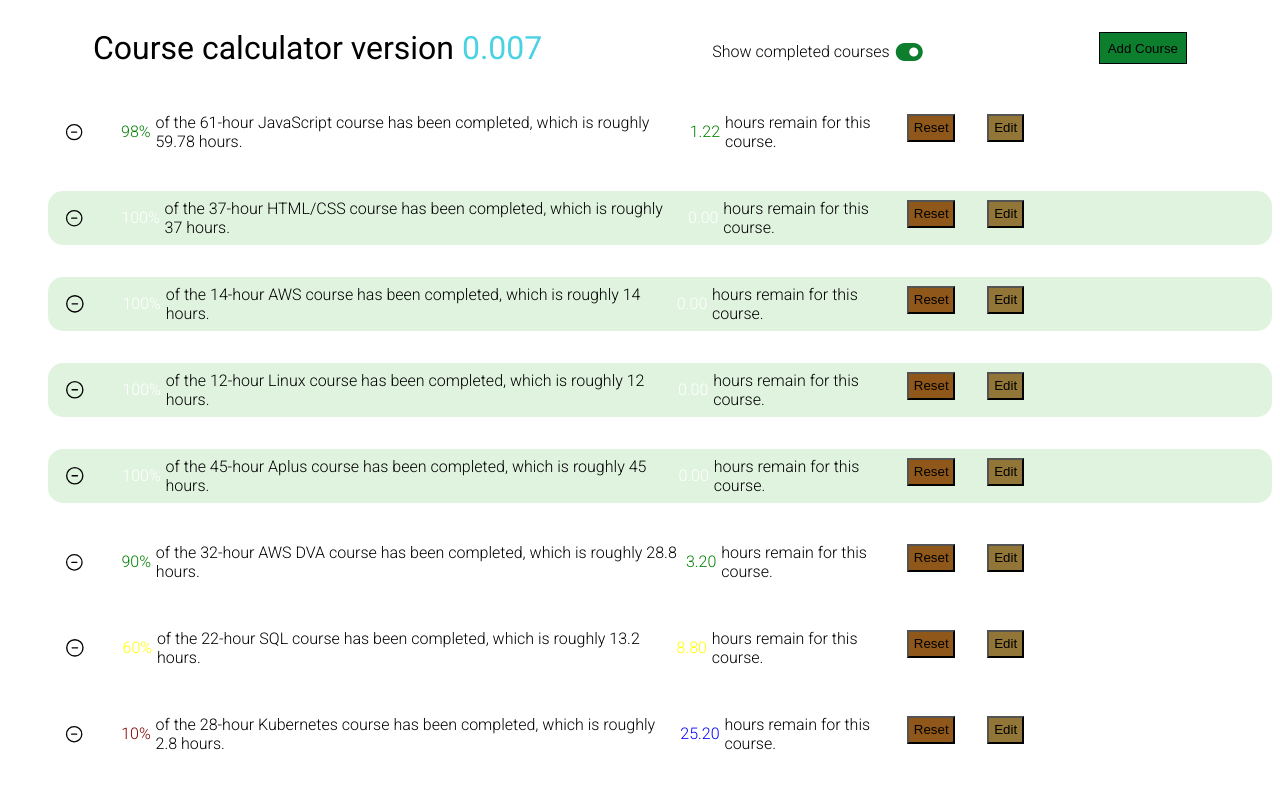
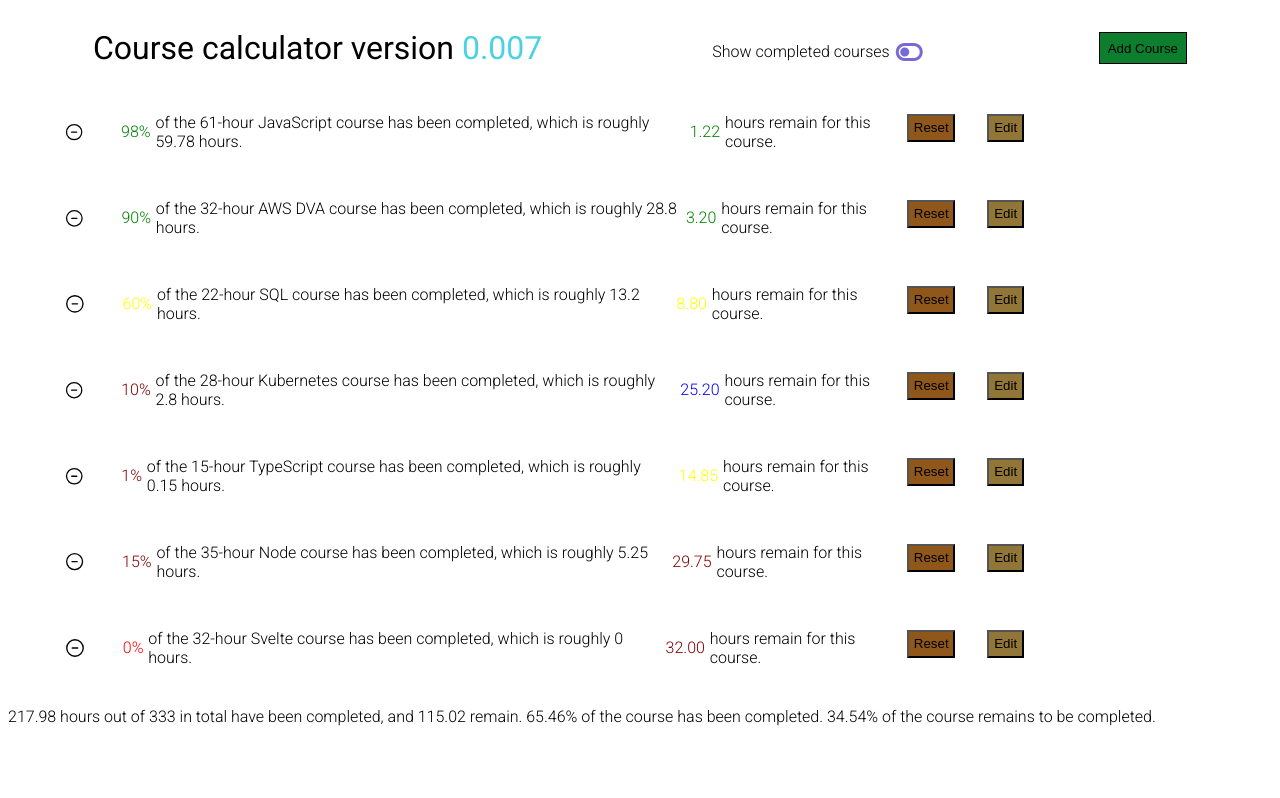
Before and after one commit to armoredchimp/early-course-calc, a plain HTML site: page index.html in a window 1280 px wide. Both pictures are taken after a click on the button 909 px from the left and 51 px from the top of the page. Shown: the top 798 px of the page. Drawn offline with Linux system fonts and the light colour scheme.

Commit message:
ver 0.008

```diff
--- a/script.js
+++ b/script.js
@@ -89,7 +89,18 @@
 const closeBtnE = document.querySelector(".closeE");
 const addCourseBtn = document.getElementById("addCourseBtn");
 const editCourseBtn = document.getElementById("editCourseBtn");
+const toggleBtn = document.getElementById("toggle-completed");
 let showCompletedCourses = true;
+toggleBtn.addEventListener("click", () => {
+  showCompletedCourses = !showCompletedCourses;
+  toggleBtn.className = showCompletedCourses
+    ? "fas fa-toggle-on"
+    : "fas fa-toggle-off";
+  const displayCourses = showCompletedCourses
+    ? myCourses
+    : myCourses.filter((course) => course.progress < 100);
+  courseLoad(displayCourses, myCourses);
+});
 addNew.addEventListener("click", () => {
   modal.style.display = "block";
 });
@@ -212,19 +223,21 @@
   courses[index].progress = 0;
   courseLoad(courses);
 }
-const courseLoad = function (courses) {
+const courseLoad = function (displayCourses, allCourses) {
   let totalHours = 0;
   let totalCourseHours = 0;
+
+  allCourses.forEach((course) => {
+    totalHours += course.completedHours();
+    totalCourseHours += course.totalHours;
+  });
+
   courseUL.innerHTML = "";
 
-  const filteredCourses = showCompletedCourses
-    ? courses
-    : courses.filter((course) => course.progress < 100);
-
-  filteredCourses.forEach((course, index) => {
+  displayCourses.forEach((course, index) => {
     let courseHours = course.completedHours();
-    totalHours += courseHours;
-    totalCourseHours += course.totalHours;
+    // totalHours += courseHours;
+    // totalCourseHours += course.totalHours;
     let remainingHours = course.remainingHours();
     let colorR = getColor(remainingHours);
     let colorP = percentColor(course.progress);
@@ -264,7 +277,7 @@
       editCourse(courses, index);
     });
   });
-  function completed(totalHours, totalCourseHours) {
+  function completed() {
     let completedPercentage =
       Math.round((totalHours / totalCourseHours) * 100 * 100) / 100;
     let remainingPercentage =
@@ -279,7 +292,7 @@
     console.log(text);
     result.innerHTML = text;
   }
-  completed(totalHours, totalCourseHours);
+  completed();
 };
 
 // Sample course load:
@@ -297,4 +310,4 @@
   new Course("Svelte", 32, 0),
 ];
 
-courseLoad(myCourses);
+courseLoad(myCourses, myCourses);
--- a/styles.css
+++ b/styles.css
@@ -21,6 +21,13 @@
   cursor: pointer;
 }
 .fa-toggle-on {
+  color: #0c7e2e;
+}
+.fa-toggle-off {
+  color: #756ad8;
+}
+.fa-toggle-off:hover,
+.fa-toggle-off:active {
   color: #0c7e2e;
 }
 .fa-toggle-on:hover,
```
Also changed, not shown: readme.txt.
